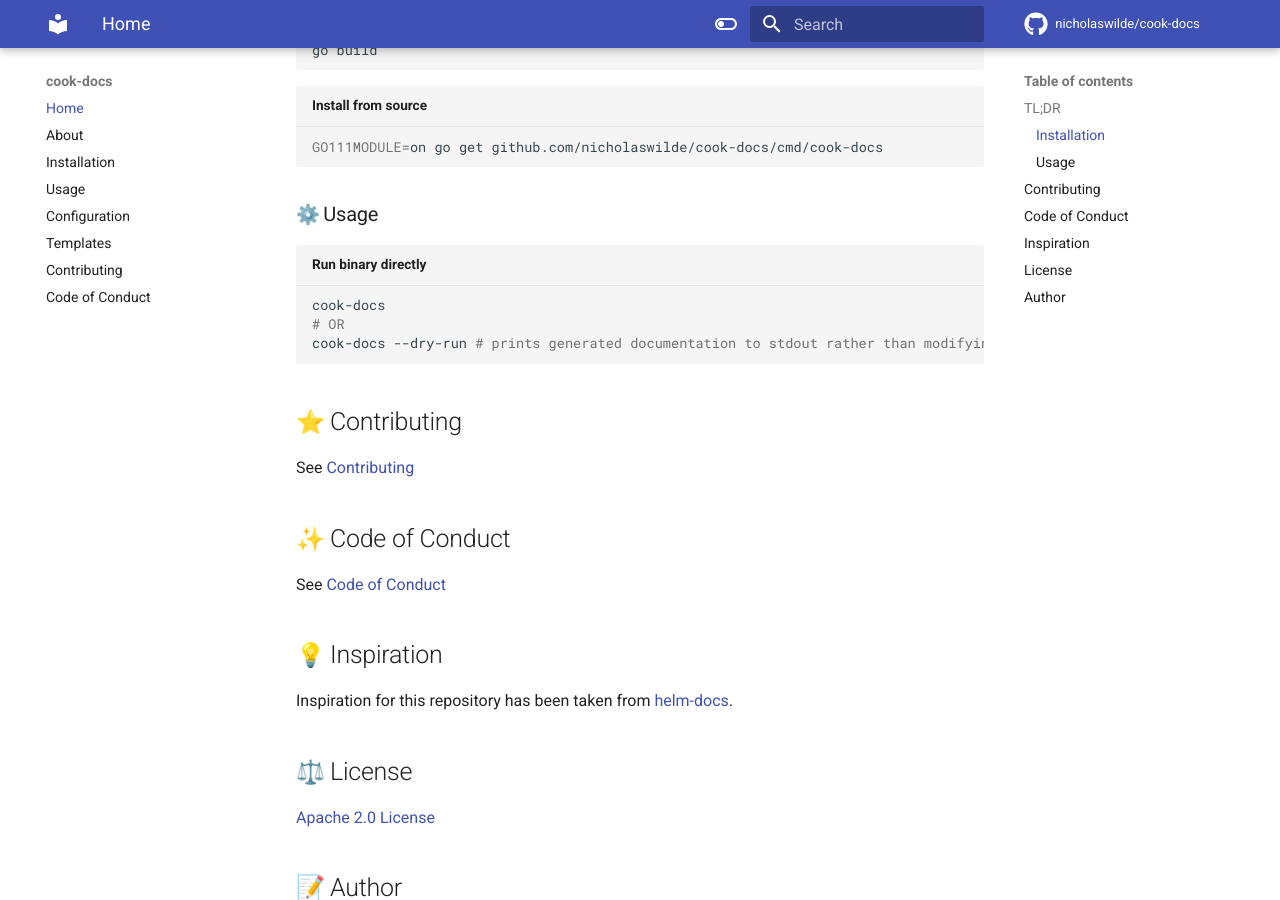
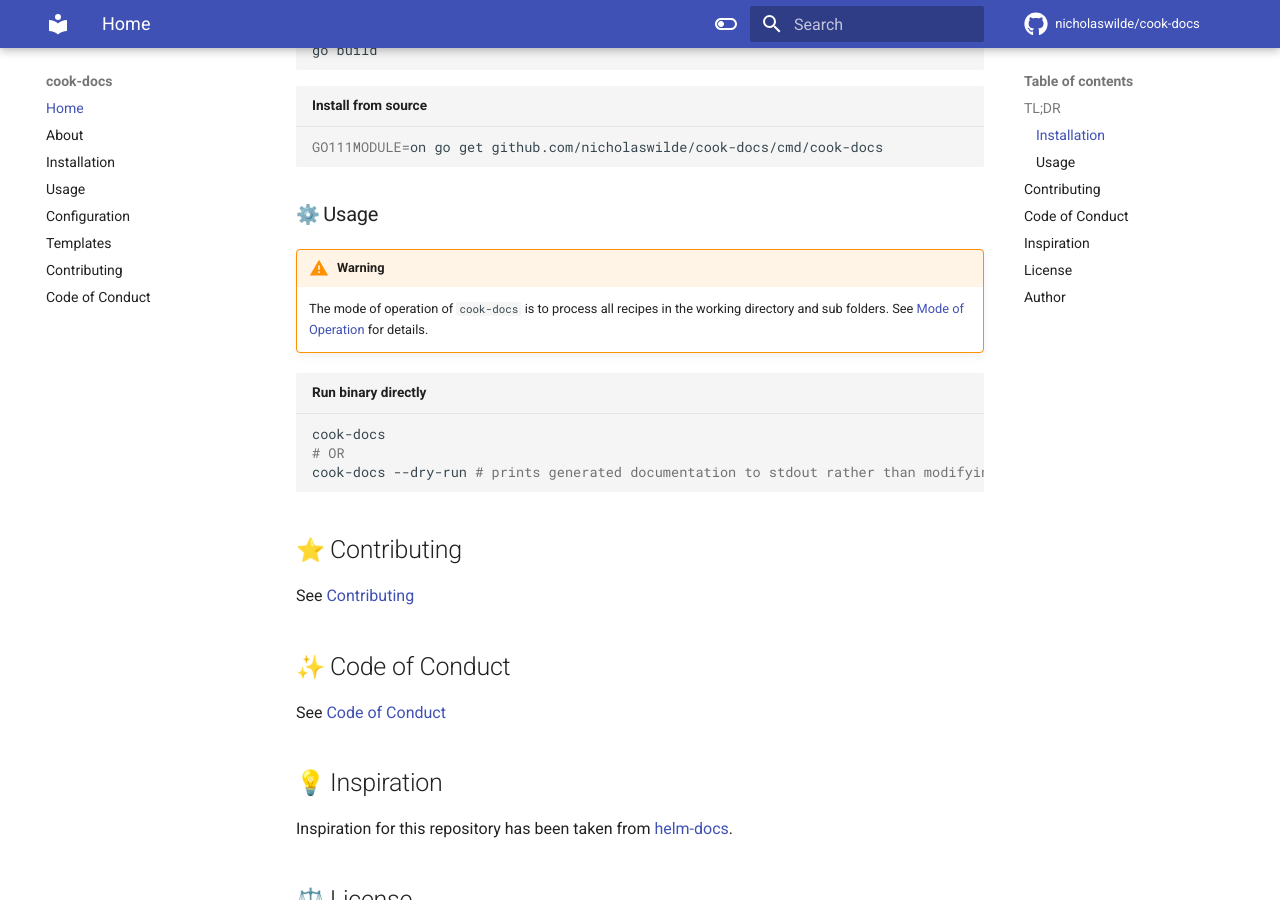
Before and after one commit to nicholaswilde/cook-docs, an MkDocs documentation site: the page built from docs/index.md, in a window 1280 px wide and 900 px high, scrolled down 512 px. Built offline with MkDocs 1.6.1 and Material for MkDocs 9.7.7, drawn with Linux system fonts in a browser that asks for light colours; emoji names are drawn with the system emoji font; comment, search, counter and statistics services are not loaded.

Commit message:
Modify usage warning

````diff
--- a/docs/index.md
+++ b/docs/index.md
@@ -24,6 +24,11 @@ GO111MODULE=on go get github.com/nicholaswilde/cook-docs/cmd/cook-docs
 ```
 
 ### :gear: Usage
+
+!!! warning
+      The mode of operation of `cook-docs` is to process all recipes in the
+      working directory and sub folders. See [Mode of Operation][4] for
+      details.
 
 ```bash title="Run binary directly"
 cook-docs
@@ -55,3 +60,4 @@ This project was started in 2022 by [Nicholas Wilde].
 [1]: https://cooklang.org/
 [2]: https://github.com/norwoodj/helm-docs
 [3]: https://github.com/nicholaswilde/cook-docs/main/LICENSE
+[4]: ./about#mode-of-operation
````
Also changed, not shown: docs/usage.md (+2 -2 lines).
